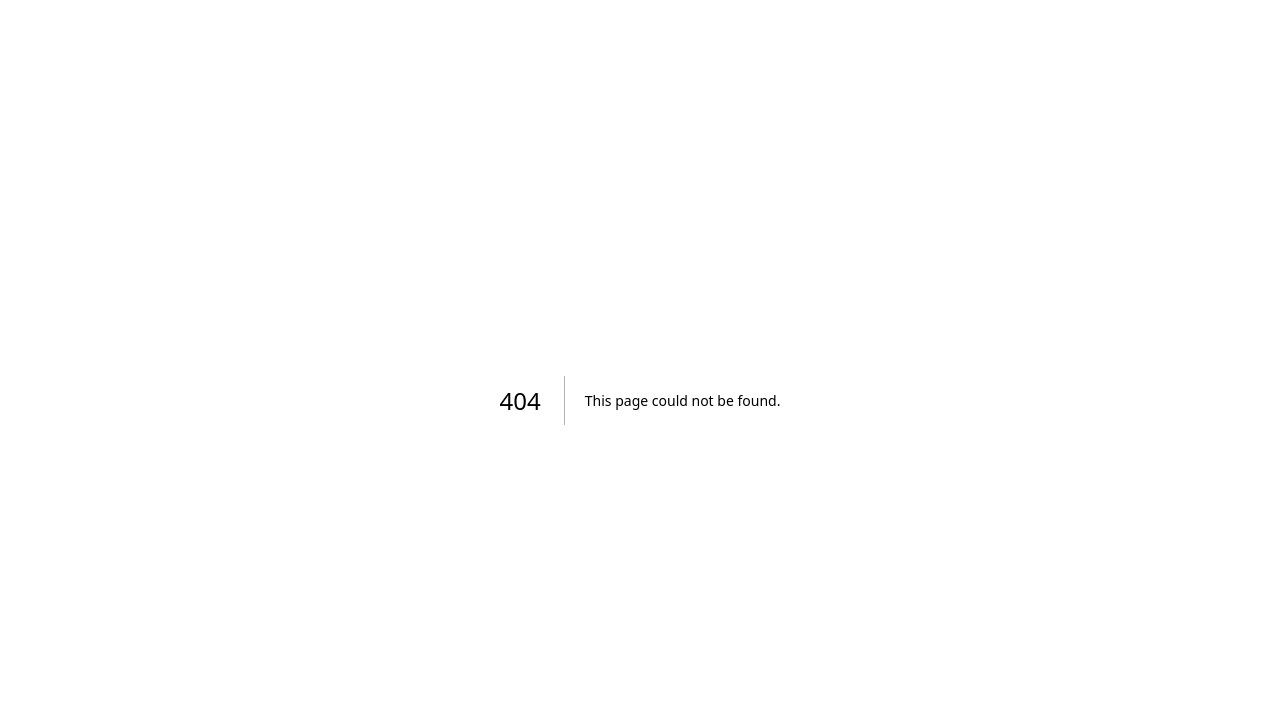
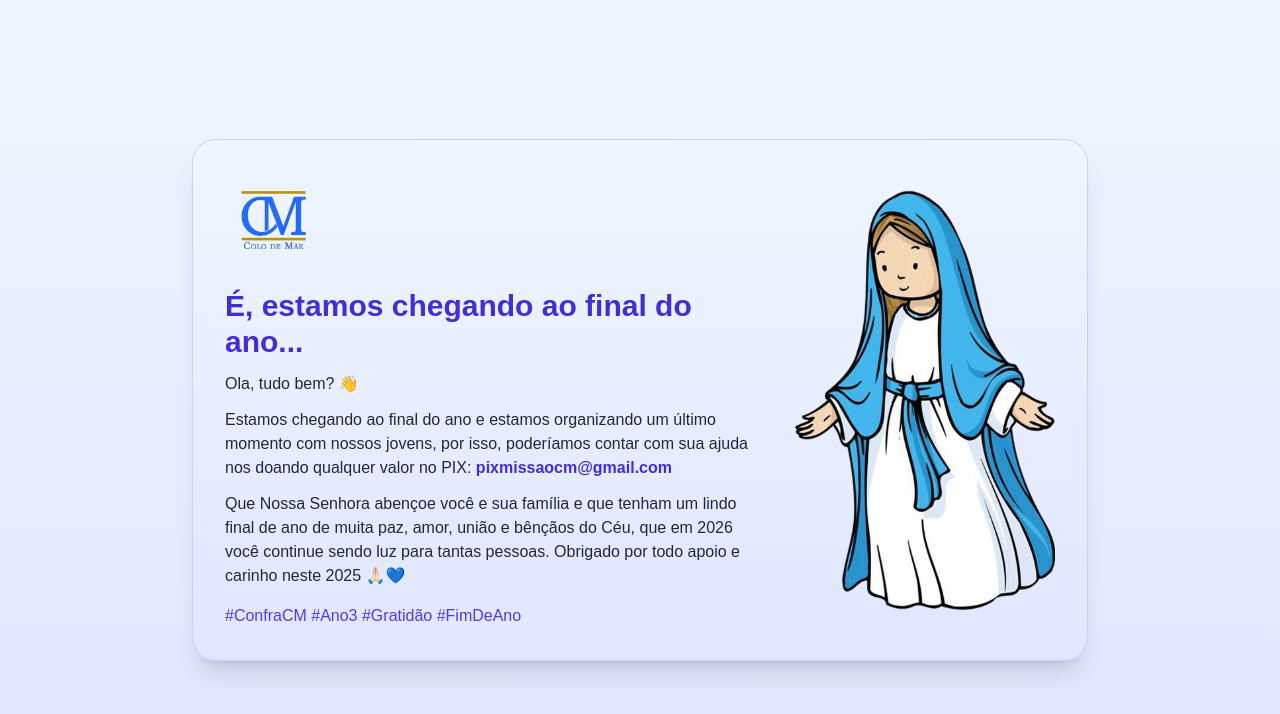
Before and after one commit to robsonalbuquerquedev/laianemochiteacher, a Next.js app: page /messagem-especial in a window 1280 px wide. Before the commit this address had no page. Shown: the top 714 px of the page. Built offline with nearby package versions, Linux system fonts and the light colour scheme.

Commit message:
feat: adding new page messagem-especial

```diff
--- /dev/null
+++ b/src/app/messagem-especial/page.tsx
@@ -0,0 +1,85 @@
+"use client";
+
+import Image from "next/image";
+import { motion } from "framer-motion";
+
+// 🧩 Card principal com fundo igual ao da página e layout horizontal
+function CardBox({ children }: { children: React.ReactNode }) {
+    return (
+        <div className="max-w-4xl w-full shadow-xl bg-gradient-to-b from-blue-50 to-indigo-100 backdrop-blur-md border border-indigo-200 rounded-3xl p-8 flex flex-col md:flex-row items-center justify-between text-center md:text-left space-y-6 md:space-y-0 md:space-x-8">
+            {children}
+        </div>
+    );
+}
+
+// 💌 Seção da mensagem especial
+function SpecialMessage() {
+    return (
+        <div className="text-gray-800 space-y-3 mb-4">
+            <p>Ola, tudo bem? 👋</p>
+            <p>
+                Estamos chegando ao final do ano e estamos organizando um último momento com nossos jovens,
+                por isso, poderíamos contar com sua ajuda nos doando qualquer valor no PIX:
+                <strong className="text-indigo-700"> pixmissaocm@gmail.com </strong>
+            </p>
+            <p>
+                Que Nossa Senhora abençoe você e sua família e que tenham um lindo final de ano de muita paz,
+                amor, união e bênçãos do Céu, que em 2026 você continue sendo luz para tantas pessoas.
+                Obrigado por todo apoio e carinho neste 2025 🙏🏻💙
+            </p>
+        </div>
+    );
+}
+
+// 🌟 Página principal - Mensagem especial
+export default function MensagemEspecialPage() {
+    return (
+        <main className="min-h-screen flex flex-col items-center justify-center bg-gradient-to-b from-blue-50 to-indigo-100 px-4 py-12">
+            <CardBox>
+                {/* 🎉 Texto à esquerda */}
+                <div className="flex-1">
+                    {/* Logo */}
+                    <Image
+                        src="/logocm.png"
+                        alt="Logo Confra CM"
+                        width={100}
+                        height={100}
+                        className="mb-4 mx-auto md:mx-0"
+                    />
+
+                    {/* Título animado */}
+                    <motion.h1
+                        initial={{ opacity: 0, y: -20 }}
+                        animate={{ opacity: 1, y: 0 }}
+                        transition={{ duration: 0.8 }}
+                        className="text-3xl font-bold text-indigo-700 mb-3"
+                    >
+                        É, estamos chegando ao final do ano...
+                    </motion.h1>
+
+                    {/* Mensagem detalhada */}
+                    <SpecialMessage />
+
+                    <p className="text-indigo-600 font-medium mt-2">
+                        #ConfraCM #Ano3 #Gratidão #FimDeAno
+                    </p>
+                </div>
+
+                {/* 🌅 Imagem horizontal à direita */}
+                <motion.div
+                    initial={{ opacity: 0, x: 40 }}
+                    animate={{ opacity: 1, x: 0 }}
+                    transition={{ duration: 1 }}
+                    className="flex justify-center md:justify-end"
+                >
+                    <Image
+                        src="/nossasenhora.png"
+                        alt="Nossa Senhora"
+                        width={260}
+                        height={160}
+                    />
+                </motion.div>
+            </CardBox>
+        </main>
+    );
+}
```
